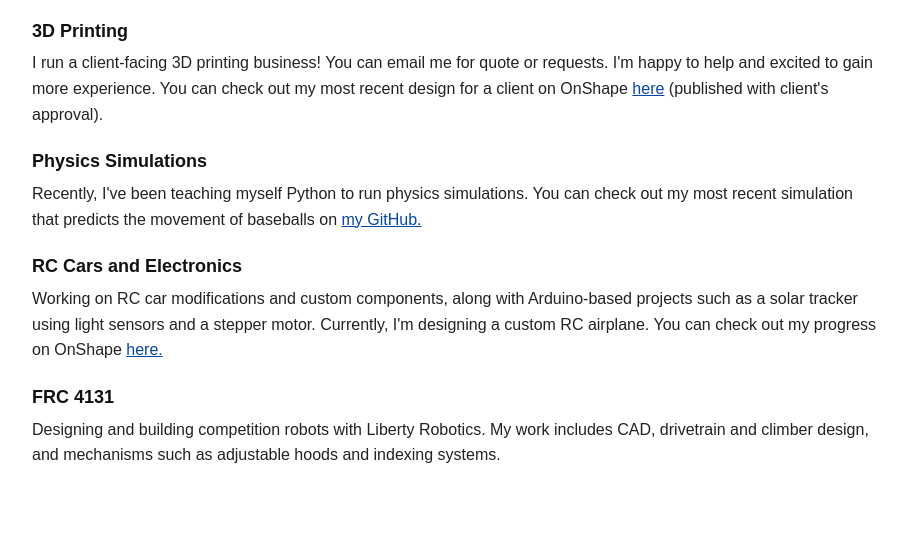
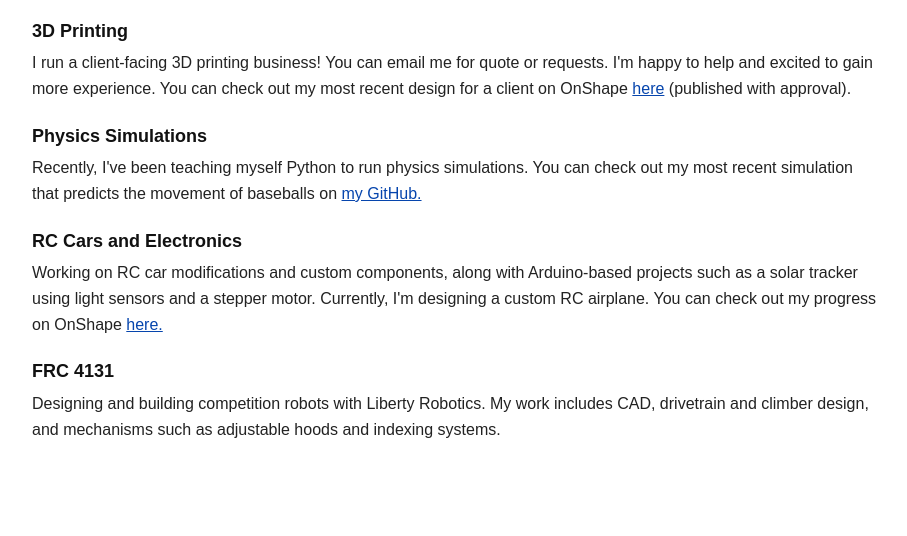
Before and after one commit to bockabode/aidangilchrist.com, a plain HTML site: page index.html in a window 1280 px wide. Shown: the part 264-800 px from the top of the page, without its empty margins (183-1090 px from the left). Drawn offline with Linux system fonts and the light colour scheme.

Commit message:
Refine 3D printing project description
Updated project description for clarity and removed client's name reference.

```diff
--- a/index.html
+++ b/index.html
@@ -80,7 +80,7 @@
 
      <section class="project">
       <h3>3D Printing</h3>
-      <p>I run a client-facing 3D printing business! You can email me for quote or requests. I'm happy to help and excited to gain more experience. You can check out my most recent design for a client on OnShape <a href="https://cad.onshape.com/documents/8b9cea09273ed4a494f7f385/w/647bffee7da95d5dbc34a5e3/e/2a0c80e32182821026aa9a75?renderMode=0&uiState=6af2b35520c3b60e09160b1b">here</a> (published with client's approval).</p>
+      <p>I run a client-facing 3D printing business! You can email me for quote or requests. I'm happy to help and excited to gain more experience. You can check out my most recent design for a client on OnShape <a href="https://cad.onshape.com/documents/8b9cea09273ed4a494f7f385/w/647bffee7da95d5dbc34a5e3/e/2a0c80e32182821026aa9a75?renderMode=0&uiState=6af2b35520c3b60e09160b1b">here</a> (published with approval).</p>
     </section>
 
 
```
